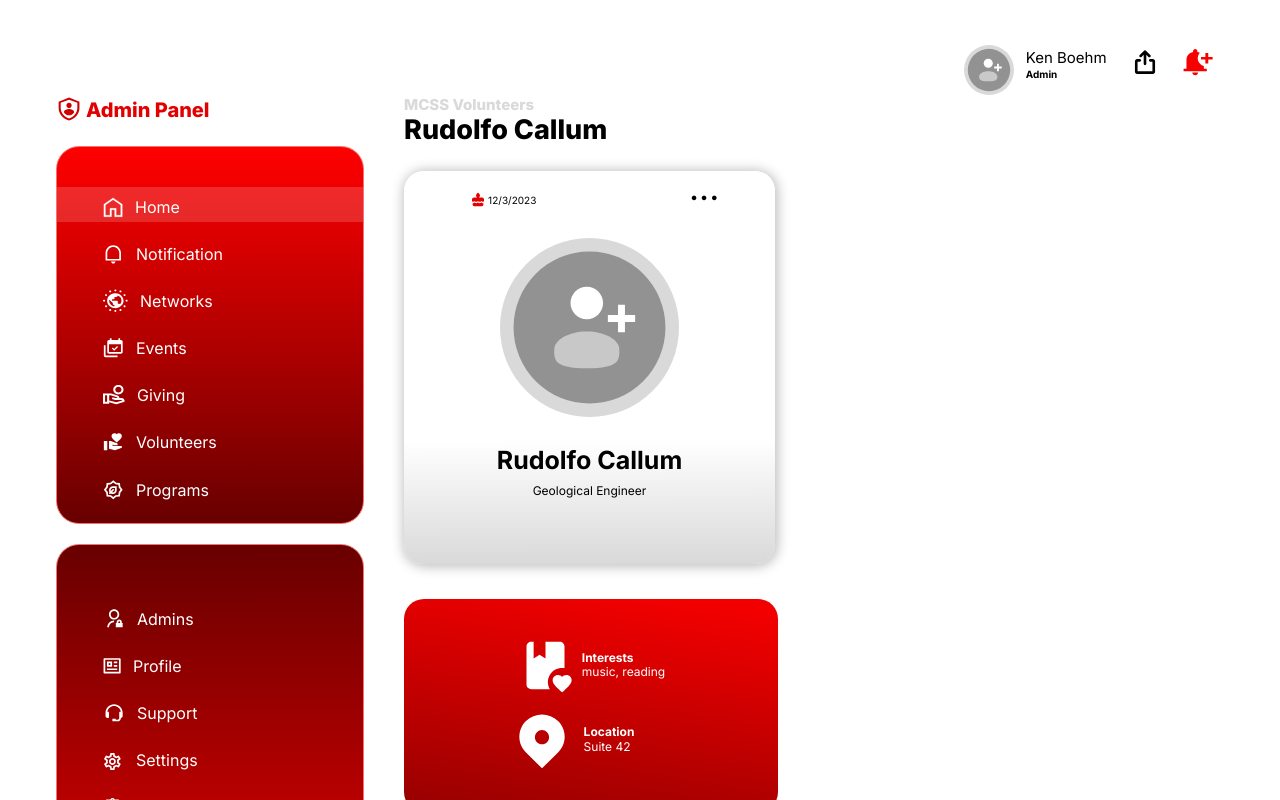
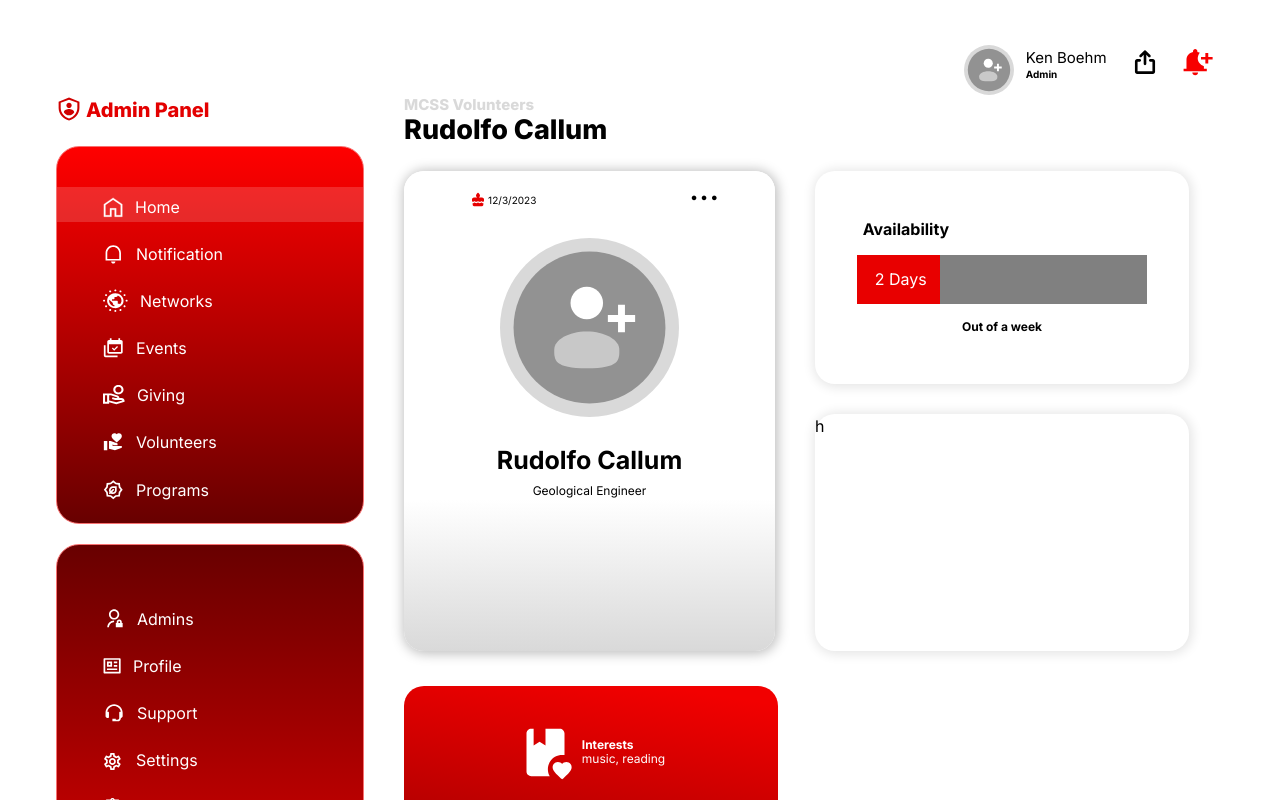
Before and after one commit to Ben-yon/volunteer-management-system, a React (Vite) app: page /profile-management/volunteers/details/1 in a window 1280 px wide. Shown: the top 800 px of the page. Built offline with nearby package versions, Linux system fonts and the light colour scheme.

Commit message:
profile management progress bar

```diff
--- a/src/components/profileManagment/VolunteerDetails.tsx
+++ b/src/components/profileManagment/VolunteerDetails.tsx
@@ -1,38 +1,32 @@
-import { useParams } from "react-router-dom"
-import data from './../../utils/MOCK_DATA.json'
+import { useParams } from "react-router-dom";
+import data from "./../../utils/MOCK_DATA.json";
 import { useEffect, useState } from "react";
 import { TableData } from "../../interfaces/TablePropsInterface";
 import { media } from "../../assets";
 
-
 export const VolunteerDetails = () => {
-
   const [userDetails, setUserDetails] = useState<TableData | undefined>({
     id: 0,
     fullname: "",
-        jobTitle:"",
+    jobTitle: "",
     date_of_birth: "string",
     address: "",
     interests: "",
     days_available_per_week: 0,
     availability: "",
-
-
-    })
+  });
   const { id } = useParams();
 
   const userDetailsSet = data;
 
+  useEffect(() => {
+    let convertedId = parseInt(id!);
+    const user = userDetailsSet.find((user) => user.id == convertedId);
+    console.log(user);
+    setUserDetails(user);
+  }, [userDetailsSet, id]);
 
-    useEffect(() => {
-        let convertedId = parseInt(id!)
-        const user = userDetailsSet.find((user) => user.id == convertedId)
-        console.log(user)
-        setUserDetails(user);
-    },[userDetailsSet, id])
-
-
-    console.log(id)
+  console.log(id);
   return (
     <div className="block center">
       <p className="text-[#D9D9D9] text-[15px] font-extrabold leading-[18.15px]">
@@ -41,28 +35,67 @@ export const VolunteerDetails = () => {
       <h2 className="text-black font-extrabold text-[27px] leading-[32.68px] pb-6">
         {userDetails?.fullname}
       </h2>
-            <div className="w-[371px] h-[393px] rounded-[20px] details-card">
+      <div className="flex">
+        <div className="w-[371px] h-[480px] rounded-[20px] details-card">
           <span className="text-[10px] flex ml-[33px] relative top-[22px] left-[33px]">
-                    <img src={media.birthday} alt="" className="mr-[2.12px] -mt-[2px]" />
+            <img
+              src={media.birthday}
+              alt=""
+              className="mr-[2.12px] -mt-[2px]"
+            />
             {userDetails?.date_of_birth}
           </span>
-                <p className="text-[35px] relative -right-[285px] -top-[25px] hover:cursor-pointer">...</p>
+          <p className="text-[35px] relative -right-[285px] -top-[25px] hover:cursor-pointer">
+            ...
+          </p>
           <div className="flex flex-col items-center justify-center">
-                    <img src={media.upload} alt="profile" className="w-[179px] h-[179px]"/>
-                    <p className="text-[25px] leading-[30.26px] font-bold mt-[28px]">{userDetails?.fullname}</p>
-                    <p className="text-[12px] leading-[14.52px] mt-[8px]">{userDetails?.jobTitle}</p>
+            <img
+              src={media.upload}
+              alt="profile"
+              className="w-[179px] h-[179px]"
+            />
+            <p className="text-[25px] leading-[30.26px] font-bold mt-[28px]">
+              {userDetails?.fullname}
+            </p>
+            <p className="text-[12px] leading-[14.52px] mt-[8px]">
+              {userDetails?.jobTitle}
+            </p>
+          </div>
+        </div>
+        <div className="flex flex-col">
+          <div className="w-[374px] h-[213px] rounded-[20px] ml-[40px] mb-[30px] flex flex-col items-center justify-center details-availability-card">
+            <h2 className="text-[16px] leading-[19.36px] font-bold -ml-48 mb-4">
+              Availability
+            </h2>
+            <label className="relative">
+              <progress
+                value={userDetails!.days_available_per_week / 10}
+                max={0.7}
+                className="w-[290.56px] h-[48.43px] rounded-t-[6px] rounded-b-[6px] bg-red-300"
+              ></progress>
+              <p className="absolute top-[12px] left-[18px] text-primary">
+                {userDetails?.days_available_per_week} Days
+              </p>
+            </label>
+            <p className="text-[12px] leading-[14.52px] mt-[10.57px] font-bold">
+              Out of a week
+            </p>
+          </div>
+          <div className="w-[374px] h-[237px] ml-[40px] rounded-[20px] details-availability-card">
+            h
+          </div>
         </div>
       </div>
       <div className="w-[374px] h-[213px] rounded-[20px] details-card-sec mt-[35px] flex flex-col items-center justify-center">
         <div className="flex space-x-2 justify-center items-center">
-                    <img src={media.bookLove} alt="" className="w-[57px] h-[57px]"/>
+          <img src={media.bookLove} alt="" className="w-[57px] h-[57px]" />
           <p className="text-primary flex flex-col text-[12px] leading-[14.52px]">
             <span className="font-bold ">Interests</span>
             <span>{userDetails?.interests}, reading</span>
           </p>
         </div>
         <div className="flex justify-center items-center space-x-2 mt-[12px] -ml-10 text-[12px] leading-[14.52px]">
-                    <img src={media.location} alt="" className="w-[68px] h-[68px]"/>
+          <img src={media.location} alt="" className="w-[68px] h-[68px]" />
           <div className="text-primary flex flex-col">
             <h2 className="font-bold">Location</h2>
             <span>{userDetails?.address}</span>
@@ -70,5 +103,5 @@ export const VolunteerDetails = () => {
         </div>
       </div>
     </div>
-    )
-}
+  );
+};
--- a/src/components/profileManagment/Volunteers.tsx
+++ b/src/components/profileManagment/Volunteers.tsx
@@ -31,7 +31,7 @@ export const Volunteer = () => {
             position: "relative",
           }}
           onClick={() => handleViewVolunteerDetails(row.original.id)}
-          className="hover:cursor-pointer"
+          className="hover:cursor-pointer hover:opacity-[84%]"
         >
           <div>
             <p
--- a/src/index.css
+++ b/src/index.css
@@ -103,3 +103,23 @@ input[type="date"]::-webkit-calendar-picker-indicator {
 .details-card-sec {
     background: linear-gradient(189.19deg, #F20000 6.96%, #6D0000 141%);
 }
+
+.details-availability-card{
+    box-shadow: 1px 1px 11.300000190734863px 2px #0000001C;
+}
+
+progress {
+    -webkit-appearance: none;
+  }
+
+  ::-webkit-progress-value {
+    background-color: #E80000;
+  }
+
+  ::-moz-progress-bar {
+    background-color: #E80000;
+  }
+
+  progress-bar{
+    background-color: #E80000;
+  }
--- /dev/null
+++ b/src/interfaces/ImageCropProps.ts
@@ -0,0 +1,3 @@
+export interface ImageCropProps {
+    onImageCropped: (croppedImage: File) => void;
+}
```
Also changed, not shown: src/widgets/ImageUpload.tsx (added). Lines whose indentation alone changed are shown as unchanged.
